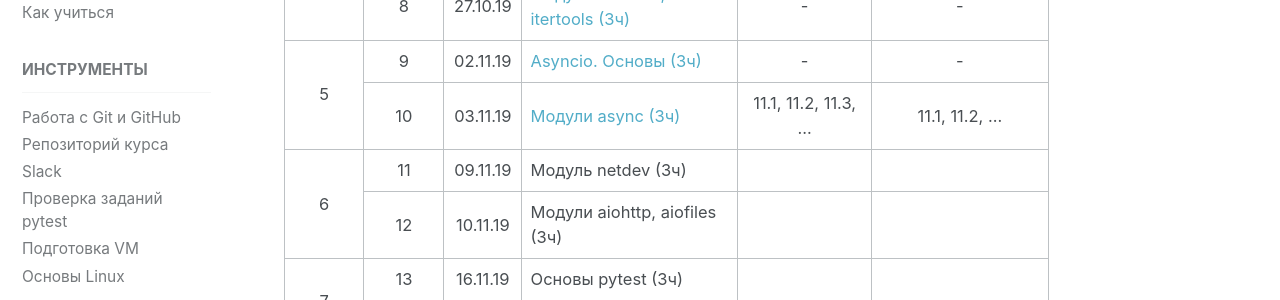
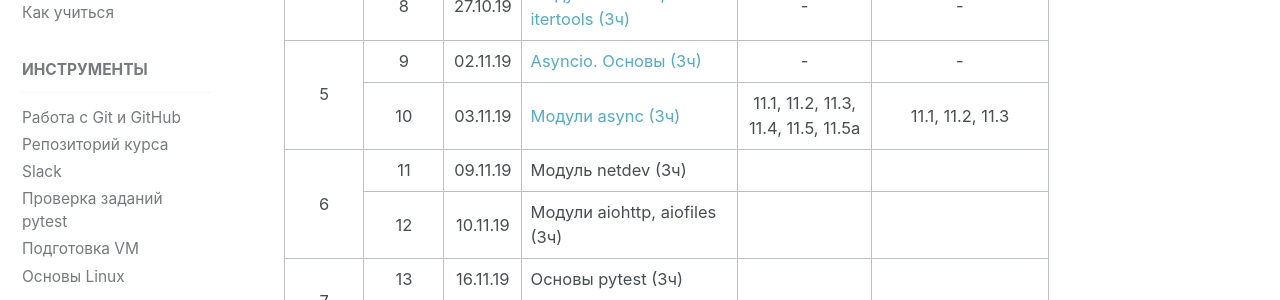
Before and after one commit to advpyneng/advpyneng.github.io, a Jekyll site: the page built from _pages/course.md, in a window 1280 px wide and 900 px high, scrolled down 677 px. Shown: the part 167-467 px from the top of the window. Built offline with Jekyll 4.4.1, drawn with Linux system fonts in a browser that asks for light colours; comment, search, counter and statistics services are not loaded.

Commit message:
Добавлены задания 11_async_libs7

```diff
--- a/_pages/course.md
+++ b/_pages/course.md
@@ -88,8 +88,8 @@ permalink: /course/
     <td align="center">10</td>
     <td align="center">03.11.19</td>
     <td><a href="https://advpyneng.github.io/advpyneng-1/lecture-10/">Модули async (3ч)</a></td>
-    <td align="center">11.1, 11.2, 11.3, ...</td>
-    <td align="center">11.1, 11.2, ...</td>
+    <td align="center">11.1, 11.2, 11.3, 11.4, 11.5, 11.5a</td>
+    <td align="center">11.1, 11.2, 11.3</td>
  </tr>
  <tr>
     <td rowspan="2" align="center">6</td>
```
Also changed, not shown: _posts/2019-11-03-lecture-10.md (+1 -1 lines).
